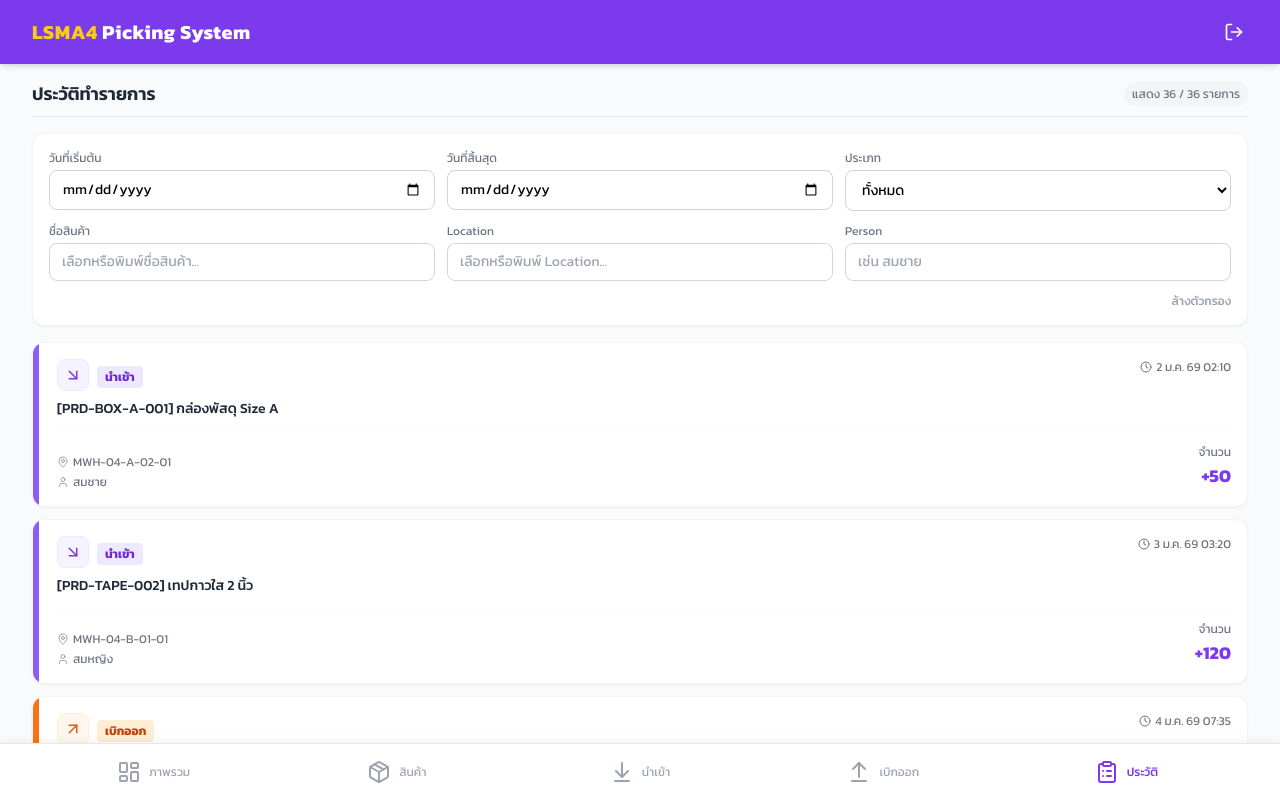
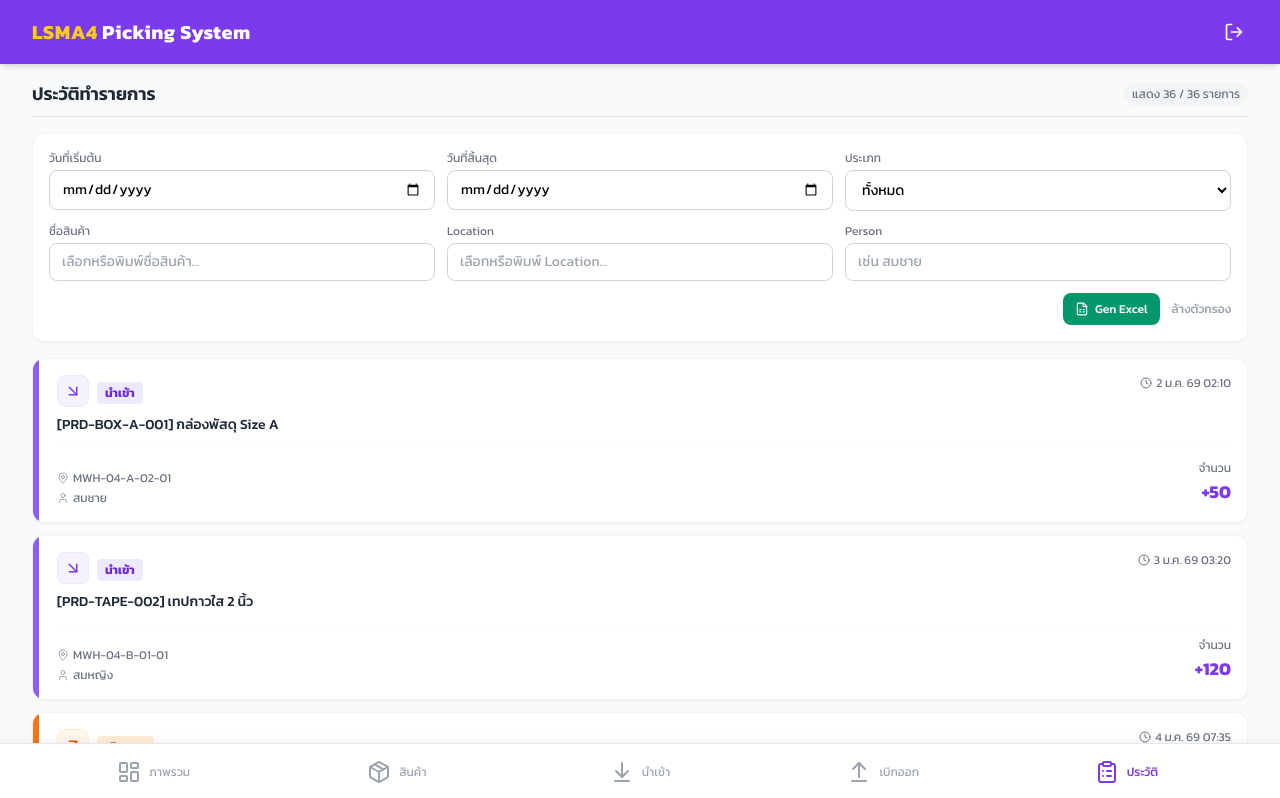
Before and after one commit to devhattrick/smart-picking, a React (Vite) app: page /history in a window 1280 px wide. Shown: the top 798 px of the page. Built offline with nearby package versions, Linux system fonts and the light colour scheme; sample sign-in values are in the browser's storage.

Commit message:
feat(history): add feature gen excel

```diff
--- a/package.json
+++ b/package.json
@@ -17,7 +17,8 @@
     "react-dom": "^19.2.0",
     "react-router-dom": "^7.13.1",
     "recharts": "^3.8.0",
-    "vite-plugin-pwa": "^1.2.0"
+    "vite-plugin-pwa": "^1.2.0",
+    "xlsx": "^0.18.5"
   },
   "devDependencies": {
     "@eslint/js": "^9.39.1",
--- a/src/pages/History.tsx
+++ b/src/pages/History.tsx
@@ -1,7 +1,7 @@
 // src/pages/History.tsx
 import { useMemo, useState } from 'react';
 import { useOutletContext } from 'react-router-dom';
-import { ArrowDownRight, ArrowUpRight, Clock, MapPin, User } from 'lucide-react';
+import { ArrowDownRight, ArrowUpRight, Clock, FileSpreadsheet, MapPin, User } from 'lucide-react';
 import type { AppOutletContext, MovementType } from '../types';
 
 export default function History() {
@@ -12,6 +12,7 @@ export default function History() {
     const [personFilter, setPersonFilter] = useState('');
     const [productNameFilter, setProductNameFilter] = useState('');
     const [typeFilter, setTypeFilter] = useState<'ALL' | MovementType>('ALL');
+    const [isExporting, setIsExporting] = useState(false);
 
     const productNameOptions = useMemo(() => {
         const names = Array.from(
@@ -88,6 +89,54 @@ export default function History() {
     }, [history, products, startDateFilter, endDateFilter, locationFilter, personFilter, productNameFilter, typeFilter, isInvalidDateRange]);
 
     const hasActiveFilter = Boolean(startDateFilter || endDateFilter || locationFilter || personFilter || productNameFilter || typeFilter !== 'ALL');
+
+    const handleExportExcel = async () => {
+        if (filteredHistory.length === 0 || isExporting) return;
+
+        setIsExporting(true);
+        try {
+            const XLSX = await import('xlsx');
+            const rows = filteredHistory.map((log, index) => {
+                const product = products.find((p) => p.id === log.productId);
+                return {
+                    'ลำดับ': index + 1,
+                    'วันที่เวลา': formatDateTime(log.timestamp),
+                    'ประเภท': log.type === 'IN' ? 'นำเข้า' : 'เบิกออก',
+                    'SKU': product?.sku ?? '-',
+                    'ชื่อสินค้า': product?.name ?? 'ไม่พบข้อมูลสินค้า (อาจถูกลบ)',
+                    'จำนวน': log.quantity,
+                    'Location': log.location,
+                    'Person': log.person,
+                };
+            });
+
+            const worksheet = XLSX.utils.json_to_sheet(rows);
+            worksheet['!cols'] = [
+                { wch: 8 },
+                { wch: 24 },
+                { wch: 12 },
+                { wch: 16 },
+                { wch: 36 },
+                { wch: 10 },
+                { wch: 24 },
+                { wch: 20 },
+            ];
+
+            const workbook = XLSX.utils.book_new();
+            XLSX.utils.book_append_sheet(workbook, worksheet, 'History');
+
+            const now = new Date();
+            const year = now.getFullYear();
+            const month = String(now.getMonth() + 1).padStart(2, '0');
+            const day = String(now.getDate()).padStart(2, '0');
+            XLSX.writeFile(workbook, `history-${year}${month}${day}.xlsx`);
+        } catch (error) {
+            console.error('Failed to export history excel', error);
+            window.alert('ไม่สามารถสร้างไฟล์ Excel ได้ กรุณาลองใหม่อีกครั้ง');
+        } finally {
+            setIsExporting(false);
+        }
+    };
 
     return (
         <div className="animate-in fade-in duration-300">
@@ -179,7 +228,16 @@ export default function History() {
                     </div>
                 </div>
 
-                <div className="flex justify-end">
+                <div className="flex flex-wrap justify-end gap-3">
+                    <button
+                        type="button"
+                        onClick={handleExportExcel}
+                        disabled={filteredHistory.length === 0 || isExporting}
+                        className="inline-flex items-center rounded-lg bg-emerald-600 px-3 py-2 text-xs font-medium text-white transition-colors hover:bg-emerald-700 disabled:cursor-not-allowed disabled:bg-gray-300"
+                    >
+                        <FileSpreadsheet size={14} className="mr-1.5" />
+                        {isExporting ? 'กำลังสร้างไฟล์...' : 'Gen Excel'}
+                    </button>
                     <button
                         type="button"
                         onClick={() => {
```
Also changed, not shown: 1 other file (tests, documents, lock files or other folders).
